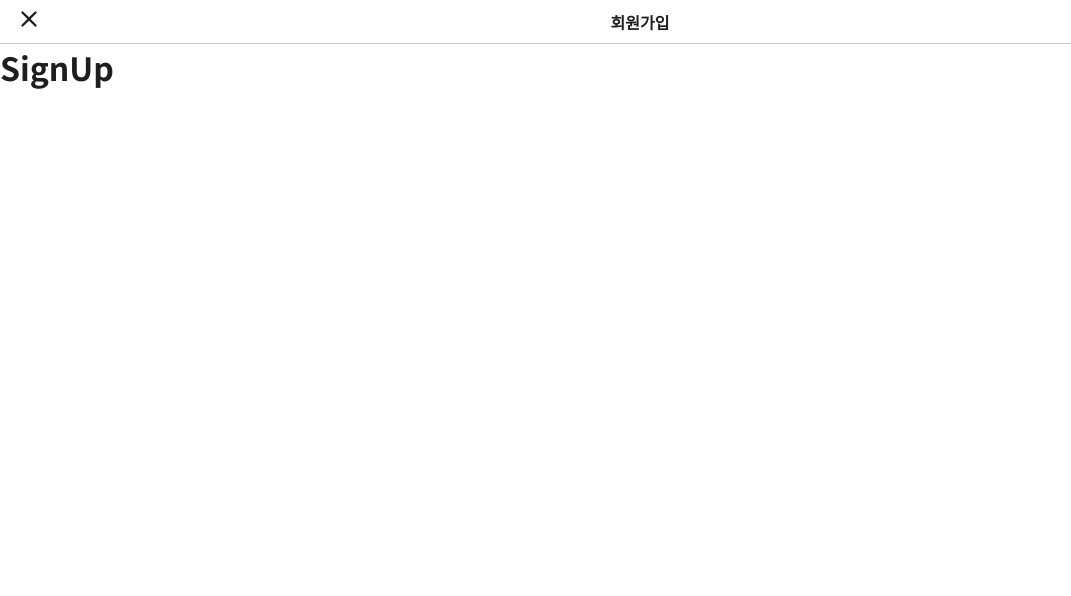
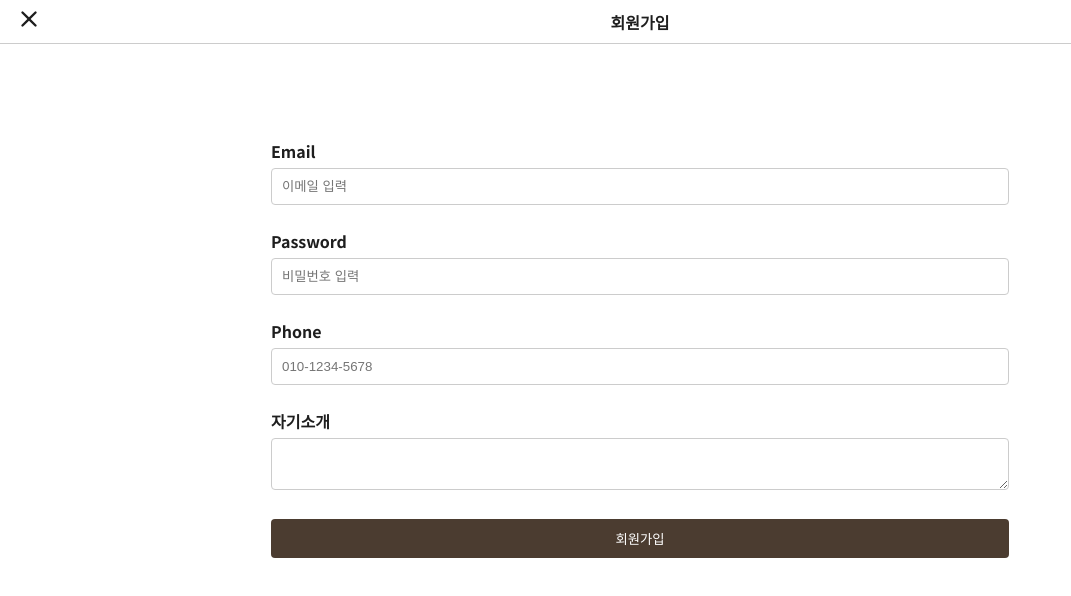
Before and after one commit to subin33/JobNest, a Vue app: page /signup in a window 1280 px wide. Shown: the top 596 px of the page, without its empty margins (0-1071 px from the left). Built offline with nearby package versions, Linux system fonts and the light colour scheme.

Commit message:
design sign-up page

```diff
--- /dev/null
+++ b/src/style/form.scss
@@ -0,0 +1,41 @@
+// form.scss
+.form-container {
+  max-width: 768px;
+  margin: 0 auto;
+  padding: 15px;
+  margin-top: 80px;
+  background-color: #fff;
+}
+
+.form-group {
+  margin-bottom: 24px;
+}
+
+label {
+  display: block;
+  margin-bottom: 5px;
+  font-weight: bold;
+}
+
+input, textarea { // textarea 추가
+  width: 100%;
+  padding: 10px;
+  box-sizing: border-box;
+  border: 1px solid #ccc;
+  border-radius: 4px;
+}
+
+button {
+  width: 100%;
+  padding: 10px;
+  background-color: var(--main-color-dark);
+  color: white;
+  border: none;
+  border-radius: 4px;
+  cursor: pointer;
+  margin-bottom: 24px;
+}
+
+button:hover {
+  opacity: 0.8;
+}
--- a/src/view/Login.vue
+++ b/src/view/Login.vue
@@ -1,9 +1,9 @@
-<template lang="">
+<template>
   <h1>Login</h1>
   <div class="form-container">
     <form @submit.prevent="handleLogin">
       <div class="form-group">
-        <label for="email">email</label>
+        <label for="email">Email</label>
         <input
           type="email"
           id="email"
@@ -23,62 +23,23 @@
         />
       </div>
       <button type="submit">로그인</button>
-      <!-- router-link 는 Dynamic Link 로 페이지 새로고침 없이 빠르게 이동 -->
       <router-link to="/signup">회원가입</router-link>
     </form>
   </div>
 </template>
 
 <script setup>
-  import  { ref } from 'vue';
+  import { ref } from 'vue';
 
   const email = ref('');
   const password = ref('');
 
-  const  handleLogin= () => {
-    console.log(email.value,password.value)
+  const handleLogin = () => {
+    console.log(email.value, password.value);
   }
+
 </script>
 
-<style>
-  .form-container {
-    max-width: 768px;
-    margin: 0 auto;
-    padding: 15px;
-    margin-top: 80px;
-    background-color: #fff;
-  }
-
-  .form-group {
-    margin-bottom: 24px;
-  }
-
-  label {
-    display: block;
-    margin-bottom: 5px;
-    font-weight: bold;
-  }
-
-  input {
-    width: 100%;
-    padding: 10px;
-    box-sizing: border-box;
-    border: 1px solid #ccc;
-    border-radius: 4px;
-  }
-
-  button {
-    width: 100%;
-    padding: 10px;
-    background-color: var(--main-color-dark);
-    color: white;
-    border: none;
-    border-radius: 4px;
-    cursor: pointer;
-    margin-bottom: 24px;
-  }
-
-  button:hover {
-    opacity: 0.8;
-  }
+<style scoped>
+  @use "../style/form.scss";
 </style>
--- a/src/view/SignUp.vue
+++ b/src/view/SignUp.vue
@@ -1,11 +1,63 @@
-<template lang="">
-  <h1>SignUp</h1>
+<template>
+  <div class="form-container">
+    <form @submit.prevent="handleSignup">
+      <div class="form-group">
+        <label for="email">Email</label>
+        <input
+          type="email"
+          id="email"
+          placeholder="이메일 입력"
+          required
+          v-model="email"
+        />
+      </div>
+      <div class="form-group">
+        <label for="password">Password</label>
+        <input
+          type="password"
+          id="password"
+          placeholder="비밀번호 입력"
+          required
+          v-model="password"
+        />
+      </div>
+      <div class="form-group">
+        <label for="tel">Phone</label>
+        <input
+          type="tel"
+          id="tel"
+          placeholder="010-1234-5678"
+          required
+          v-model="tel"
+        />
+      </div>
+      <div class="form-group">
+        <label for="text">자기소개</label>
+        <textarea id="text" v-model="text"></textarea>
+      </div>
+      <button type="submit">회원가입</button>
+    </form>
+  </div>
 </template>
-<script>
-export default {
 
+<script setup>
+import { ref } from 'vue';
+
+const email = ref('');
+const password = ref('');
+const tel = ref('');
+const text = ref('');
+
+const handleSignup = () => {
+  console.log('회원가입 처리');
+  console.log('이메일:', email.value);
+  console.log('비밀번호:', password.value);
+  console.log('전화번호:', tel.value);
+  console.log('자기소개:', text.value);
 }
+
 </script>
-<style lang="">
 
+<style lang="scss">
+  @use "../style/form.scss";
 </style>
```
